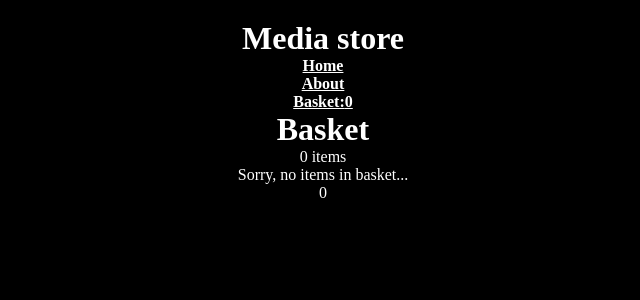
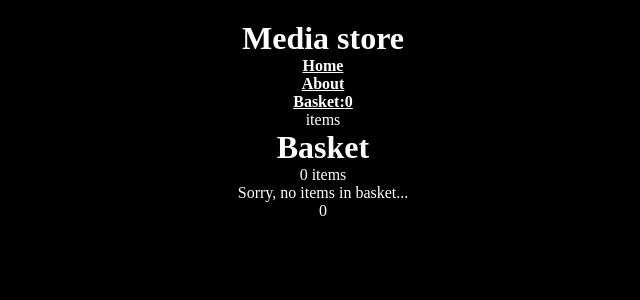
Before and after one commit to black-codher-bootcamp-2022-daly/unit-04-react-assessment-Patienceh1, a React (Create React App) app: page /basket in a window 1280 px wide. Shown: the top 300 px of the page, without its empty margins (317-957 px from the left). Built offline with nearby package versions, Linux system fonts and the light colour scheme.

Commit message:
basket-testing

```diff
--- a/src/App.js
+++ b/src/App.js
@@ -8,6 +8,7 @@ import Basket from "./components/Basket";
 import ProductList from "./components/ProductList";
 import Search from "./components/Search";
 import Container from "./components/Container";
+import BasketCount from "./components/BasketCount";
 
 function App() {
   const [products, setProducts] = useState(data);
@@ -83,6 +84,8 @@ function App() {
 
   function BasketList() {
     return (
+      <>
+      <BasketCount basketCount={basket.length}/>
       <Basket
         basket={basket}
         addToBasket={addToBasket}
@@ -90,6 +93,7 @@ function App() {
         basketTotal={total}
         basketCount={count}
       />
+      </>
     );
   }
 
--- a/src/components/BasketCount.js
+++ b/src/components/BasketCount.js
@@ -5,7 +5,7 @@ const BasketCount = (props) => {
 
 
     return (
-<div>
+<div className="basket-count">
     {props.BasketCount} items
 </div>
     );
```
